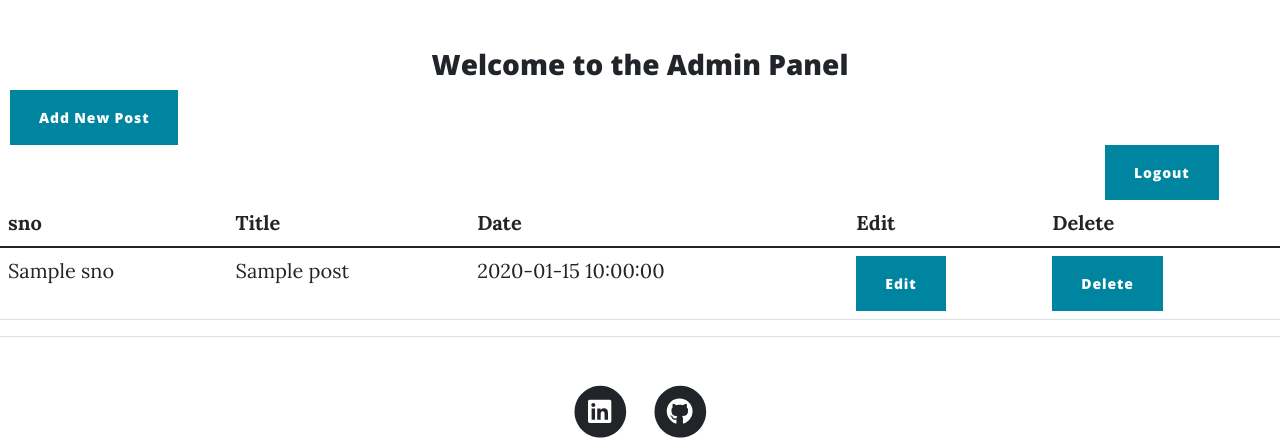
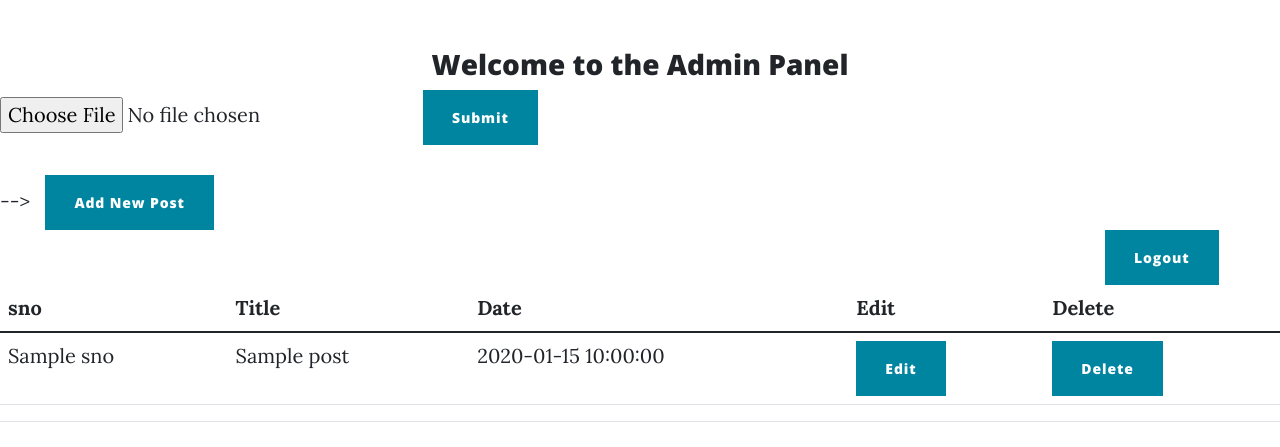
Before and after one commit to ayaan498/Flask-blog, a Flask app: template templates/dashboard.html in a window 1280 px wide. Shown: the part 628-1075 px from the top of the page. Run offline with Flask 2, Linux system fonts and the light colour scheme; the template is opened without the code that fills it: most values are stand-ins (such as "Sample title", 1, 10 or a date in 2020).

Commit message:
Changes in html file

```diff
--- a/templates/dashboard.html
+++ b/templates/dashboard.html
@@ -21,12 +21,12 @@
             margin-left: 1105px;
         }
         .smalltab{
-          isplay: inline-block;
+            display: inline-block;
             margin-left: 10px;
         }
     </style>
           <h3 align="center">Welcome to the Admin Panel</h3>
-          <!-- <form action="/uploader" method="post" enctype="multipart/form-data">
+          <form action="/uploader" method="post" enctype="multipart/form-data">
             <input type="file" name="file1"><button class="btn btn-primary">Submit</button>
           </form><br> -->
           <span class="smalltab"></span><a href="/edit/new-post"><button class="btn btn-primary"> Add New Post</button></a>
```
